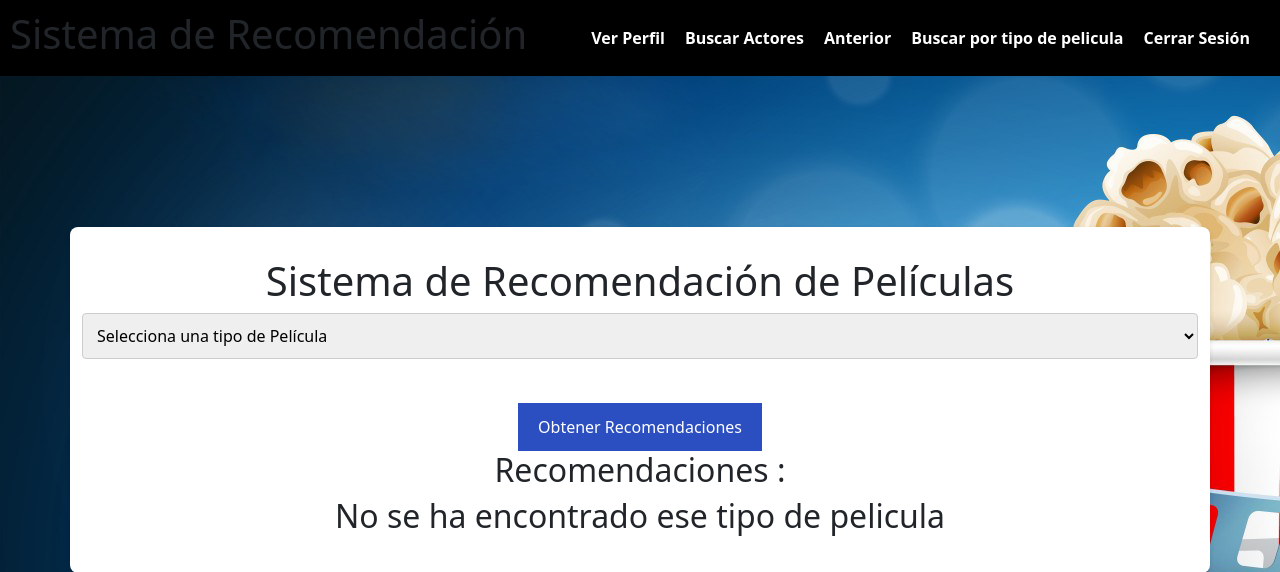
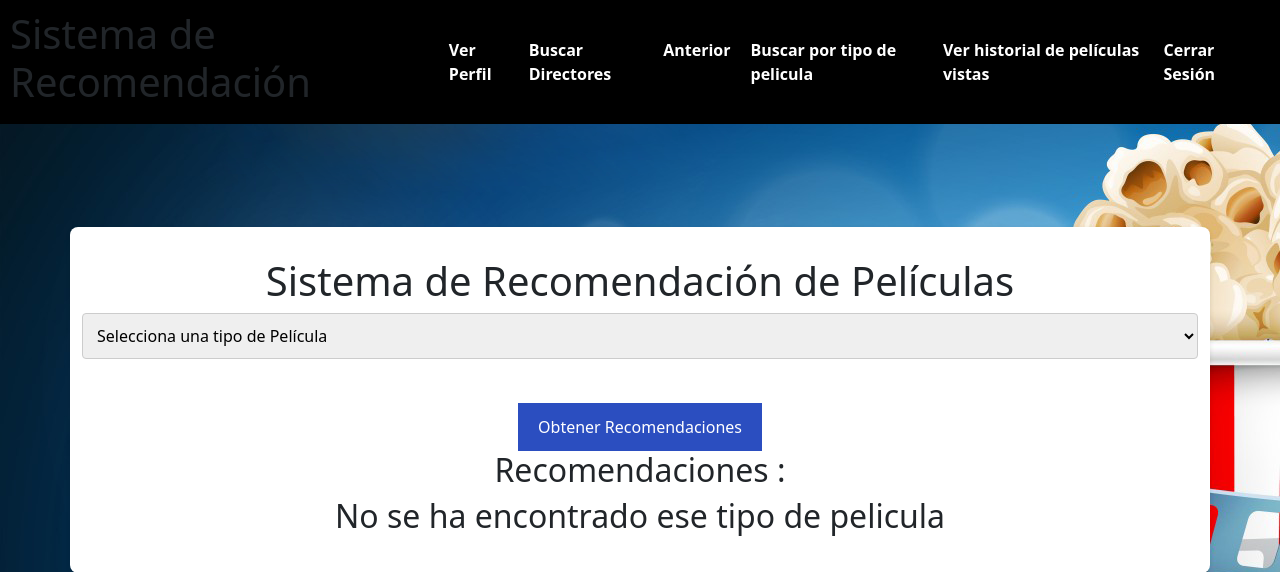
Before and after one commit to Giussepe100/Practica, a Flask app: page /RedirigirBusquedaTipoPelicula in a window 1280 px wide. Shown: the top 572 px of the page. Run offline with Flask 3, Linux system fonts and the light colour scheme; parts of the project's set-up code (start-up, migrations or seed data) failed here and were passed over.

Commit message:
actualizando

```diff
--- a/app/app.py
+++ b/app/app.py
@@ -14,14 +14,15 @@
 #leo el archivo csv de usuarios
 ruta_archivo1='Practica/app/usuarios.csv'
 usuarios=pd.read_csv(ruta_archivo1)
-
-
+#ruta archivo csv usuarios_peliculas.csv
+ruta_archivo2='Practica/app/usuarios_peliculas.csv'
+peliculas_historial=pd.read_csv(ruta_archivo2)
 #se mantienen las columnas importantes
 movies = org_movies[[ 'genres','homepage','vote_average','cast','director','title']]
 
 
 movies.fillna('',inplace=True)
-
+#movies.loc[:,:]=movies.loc[:,:].fillna('')
 #creo una columna llamada funciones combinadas
 movies['combined_features'] = movies['genres'] +' '+ movies['homepage']+' '+ str(movies['vote_average']) +' '+ movies['cast']+' '+ movies['director']+' '+movies['title']
 movies.iloc[0]['combined_features']
@@ -47,7 +48,7 @@
 
 #mostrar informacion de una pelicula
 def get_information_pelicula(name):
-    return org_movies.loc[movies['title']==name]
+    return org_movies.loc[movies['title']==name]#busca el nombre de la pelicula y y devuelve toda su fila
 #buscar usuario
 def buscar_usuario(username, contrasena):
     usuario = usuarios[usuarios['username'] == username]  # Verifica nombres de usuario coincidentes
@@ -56,7 +57,6 @@
         return 0  # Usuario no encontrado
     else:
         #return usuario
-        print(usuario['user_id'].values[0])
         return usuario['user_id'].values[0]  # Usuario encontrado
 
 
@@ -134,6 +134,43 @@
         nombres_peliculas=peliculas['title'].tolist()
         return nombres_peliculas[:5]
 
+def buscamos_usuarioId_ArchivoCsv(user_id):
+    global peliculas_historial
+    #filtramos el dataframe por el codigo de la pelicula
+    #i Busca las filas que tienen el user_id especifico
+    indice_peliculas_vistas = peliculas_historial.loc[peliculas_historial['user_id'] == user_id]
+
+    if indice_peliculas_vistas.empty:
+        lista_indices_peliculas=[]
+    else:
+        lista_indices_peliculas = indice_peliculas_vistas['index'].tolist()
+    # Obten los índices de esas filas
+
+    return lista_indices_peliculas
+
+def get_information_pelicula_ID(idPelicula):
+    return org_movies.loc[org_movies['index']==idPelicula]
+
+
+def AgregarArchivoCSVPeliculavista(nombre_archivo1,nueva_fila_historial):
+    global peliculas_historial
+
+    if peliculas_historial.empty:
+        CodUsuarioPelicula=1
+    else:
+        peliculas_historial['CodUsuarioPelicula']=pd.to_numeric(peliculas_historial['CodUsuarioPelicula'],errors='coerce')
+        ultimo_id=peliculas_historial['CodUsuarioPelicula'].max()
+        if pd.isna(ultimo_id):
+            CodUsuarioPelicula=1
+        else:
+            CodUsuarioPelicula=int(ultimo_id)+1
+
+    #Agrego el nuevo usuario al Dataframe
+    nueva_fila_historial['CodUsuarioPelicula']=CodUsuarioPelicula
+    peliculas_historial=pd.concat([peliculas_historial,pd.DataFrame([nueva_fila_historial])],ignore_index=True)
+    #Escribo el Data frame actualizado al archivo CSV
+    peliculas_historial.to_csv(nombre_archivo1, index=False)
+
 
 Lista_peliculas=list(movies['title'])
 lista_peliculas_similares=Lista_peliculas[:5]
@@ -198,7 +235,16 @@
 
 @app.route('/ExtraerInformacionPelicula/<string:nombre_pelicula>')
 def  ExtraerInformacionPelicula(nombre_pelicula):
+    user=session.get('user')
+    user_id=user['user_id']
     fila_pelicula=get_information_pelicula(nombre_pelicula)
+    if 'lista_peliculas_vistas' not in session:
+        session['lista_peliculas_vistas']=[]
+    session['lista_peliculas_vistas'].append(fila_pelicula['title'].iloc[0])
+    session.modified=True
+    nueva_fila_historial={'index':fila_pelicula['index'].iloc[0],'user_id':user_id}
+    global ruta_archivo2
+    AgregarArchivoCSVPeliculavista(ruta_archivo2,nueva_fila_historial)
     return render_template("InformacionPelicula.html",fila_pelicula=fila_pelicula)#Lo que le estoy enviando es un dataframe
 
 @app.route('/BuscarUsuario',methods=['GET','POST'])
@@ -207,12 +253,14 @@
         username=request.form['username']
         contrasena=request.form['contrasena']
 
-        valor=buscar_usuario(username,contrasena)
-        if valor!=0:
-            session['user']={'username':username,'contrasena':contrasena}
+        valor_id_usuario=buscar_usuario(username,contrasena)
+        if valor_id_usuario!=0:
+
+            session['user']={'username':username,'contrasena':contrasena,'user_id':int(valor_id_usuario)}
+            session['lista_peliculas_vistas']=[]
             return render_template("Recomendacion.html",lista_peliculas_similares=lista_peliculas_similares)
         else:
-            return render_template("Inicio_Sesion.html",valor=valor)
+            return render_template("Inicio_Sesion.html",valor_id_usuario=valor_id_usuario)
     else:
         return "error"
 
@@ -250,15 +298,14 @@
 @app.route('/ExtraerInformacionUsuario', methods=['GET','POST'])
 def  ExtraerInformacionUsuario():
     user=session.get('user')
-    username=user['username']
-    contrasena=user['contrasena']
-    usuario_id=buscar_usuario(username,contrasena)
+    usuario_id=user['user_id']
     user_data=BuscarPorIdUser(usuario_id)
     return render_template("InformacionUsuario.html",user_data=user_data)
 
 @app.route('/logout', methods=['GET','POST'])
 def  logout():
-    session.pop('username',None)
+    session.pop('lista_peliculas_vistas',None)
+    session.pop('user',None)
     return render_template("Inicio_Sesion.html")
 
 @app.route('/EditarDatosUsuario', methods=['GET','POST'])
@@ -298,5 +345,39 @@
     lista_peliculas_similares.clear()
     lista_peliculas_similares=get_pelicula_trabajado_director(nombre_director)
     return render_template("Recomendacion.html",lista_peliculas_similares=lista_peliculas_similares)
+
+"""Modificar esto """
+@app.route('/Ver_Historial_Peliculas_Usuario' ,methods=['GET','POST'])
+def Ver_Historial_Peliculas_Usuario():
+
+    user=session.get('user')
+    usuario_id=user['user_id']
+    #miramos si ha  iniciado session
+    if 'lista_indice_finPeliculas' not in session:
+        session['lista_indice_finPeliculas']=[]
+
+    if not session['lista_peliculas_vistas']:#si la lista esta vacia
+        session['lista_indice_finPeliculas'] = buscamos_usuarioId_ArchivoCsv(usuario_id)#pasamos los datos
+        lista_peliculas_vistas=llenarlistapeliculasVistas()
+        return render_template("Historial_Peliculas.html",lista_peliculas_vistas=lista_peliculas_vistas)
+    else:
+           session['lista_peliculas_vistas'].clear()
+           session['lista_indice_finPeliculas'] = buscamos_usuarioId_ArchivoCsv(usuario_id)
+           lista_peliculas_vistas=llenarlistapeliculasVistas()
+
+           return render_template("Historial_Peliculas.html",lista_peliculas_vistas=lista_peliculas_vistas)
+
+
+@app.route('/llenarlistapeliculasVistas' ,methods=['GET','POST'])
+def llenarlistapeliculasVistas():
+    if 'lista_peliculas_vistas' not in session:
+        session['lista_peliculas_vistas'] = []
+    else:
+        for x in session['lista_indice_finPeliculas']:
+           fila_pelicula_encontrada=get_information_pelicula_ID(x)
+           session['lista_peliculas_vistas'].append(fila_pelicula_encontrada['title'].iloc[0])
+           session.modified=True
+        return session['lista_peliculas_vistas']
+
 if __name__=='__main__':
     app.run(debug=True,port=5000)
--- a/app/templates/BuscarTipoPelicula.html
+++ b/app/templates/BuscarTipoPelicula.html
@@ -23,7 +23,7 @@
                 <option value="Action">Acción</option>
                 <option value="Crime">Crimen</option>
                 <option value="Drama">Drama</option>
-                <option value="Science Fiction">Ciencia Ficción</option>
+                <option value="Science">Ciencia Ficción</option>
                 <option value="Thriller">Suspenso</option>
                 <option value="Comedy">Comedia</option>
                 <option value="Romance">Romance</option>
--- a/app/templates/Inicio_Sesion.html
+++ b/app/templates/Inicio_Sesion.html
@@ -33,7 +33,7 @@
 
  </form>
 
- {% if valor==0 %}
+ {% if valor_id_usuario==0 %}
      <script>
        window.onload = function() {
         alert("usuario no encontrado")};
--- a/app/templates/header.html
+++ b/app/templates/header.html
@@ -18,9 +18,10 @@
                 <ul>
 
                    <li><a href="{{url_for('ExtraerInformacionUsuario')}}">Ver Perfil</a></li>
-                   <li><a href="{{url_for('RedirigirBusquedaDirectores')}}">Buscar Actores</a></li>
+                   <li><a href="{{url_for('RedirigirBusquedaDirectores')}}">Buscar Directores</a></li>
                    <li><a href="{{url_for('Redirigir')}}">Anterior</a></li>
                    <li><a href="{{url_for('RedirigirBusquedaTipoPelicula')}}">Buscar por tipo de pelicula</a></li>
+                   <li><a href="{{url_for('Ver_Historial_Peliculas_Usuario')}}">Ver historial de películas vistas</a></li>
                    <li><a href="{{url_for('logout')}}">Cerrar Sesión</a></li>
                </ul>
           </nav>
--- a/app/usuarios.csv
+++ b/app/usuarios.csv
@@ -2,6 +2,7 @@
 0,Richard,Richard@example.com,Richard123
 1,Alexander,Alexanderr@example.com,Alexander123
 2,Diego,Diego@gmail.com,Diego1234
-3,Julio,Julio@gmail.com,Julio123
+3,Julio,Julio@gmail.com,Julio1234
 4,Gabriel,Gabriel@gmail.com,Gabriel123
 5,Ricardo,Ricardo@gmail.com,Ricaardo123
+6,Usuario,Usuario@gmail.com,Usuario123
```
Also changed, not shown: app/templates/Historial_Peliculas.html (added, +34 -0 lines), app/usuarios_peliculas.csv (added, +24 -0 lines).
